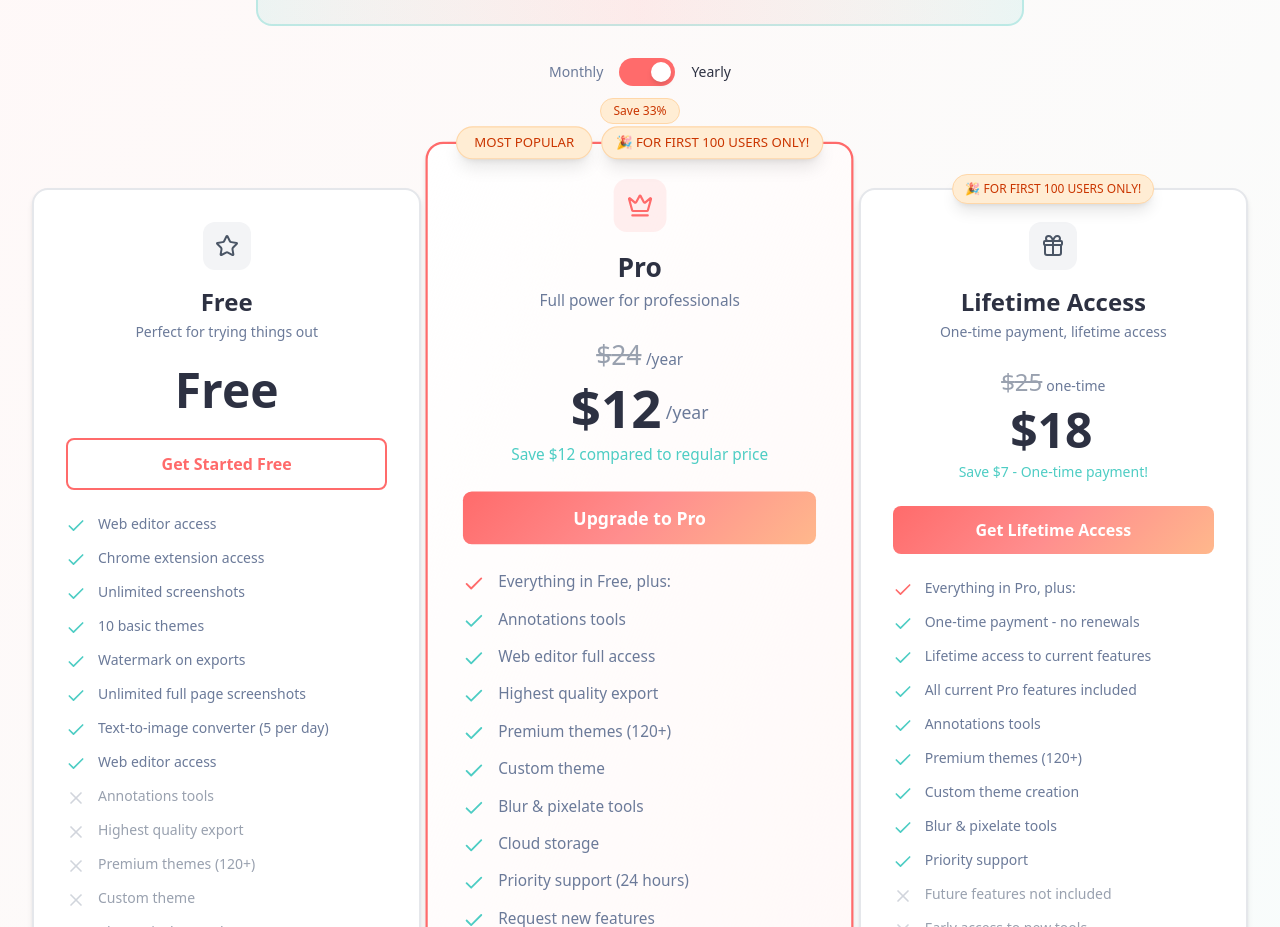
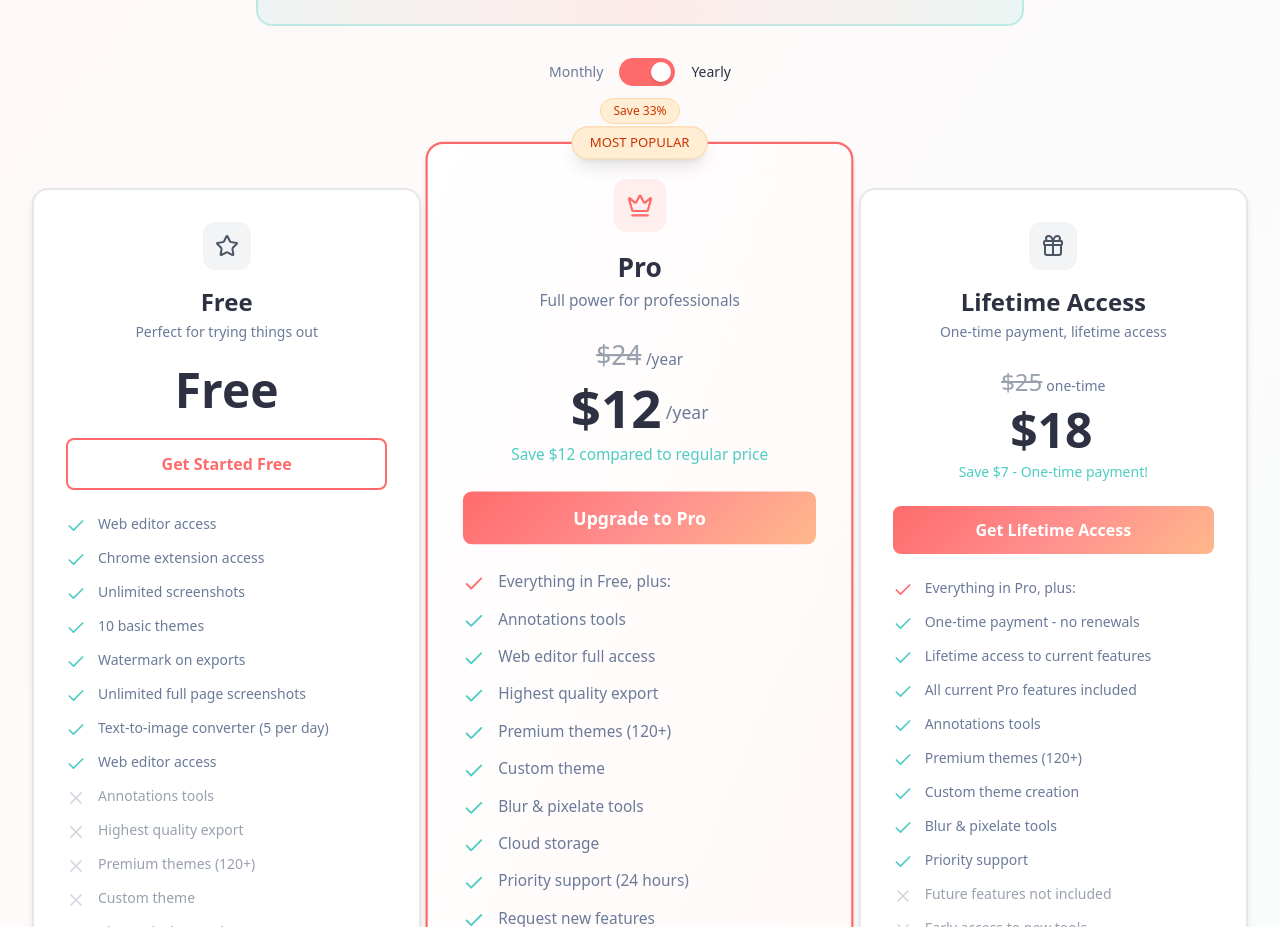
Before and after one commit to capture-smoothly/web-frontend, a Next.js app: page / in a window 1280 px wide. Shown: the part 8826-9753 px from the top of the page. Built offline with nearby package versions, Linux system fonts and the light colour scheme; no server answers.

Commit message:
CHNAGES
Signed-off-by: Anuj Kumar Sharma <anujkumsharma9876@gmail.com>

```diff
--- a/src/components/sections/PricingSection.tsx
+++ b/src/components/sections/PricingSection.tsx
@@ -441,14 +441,14 @@ export const PricingSection: React.FC = () => {
                       MOST POPULAR
                     </Badge>
                   )}
-                  {plan.limitedOffer && (
+                  {/* {plan.limitedOffer && (
                     <Badge
                       variant="warning"
                       className="text-xs px-3 py-1.5 shadow-lg whitespace-nowrap"
                     >
                       🎉 FOR FIRST 100 USERS ONLY!
                     </Badge>
-                  )}
+                  )} */}
                 </div>
               )}
 
```
